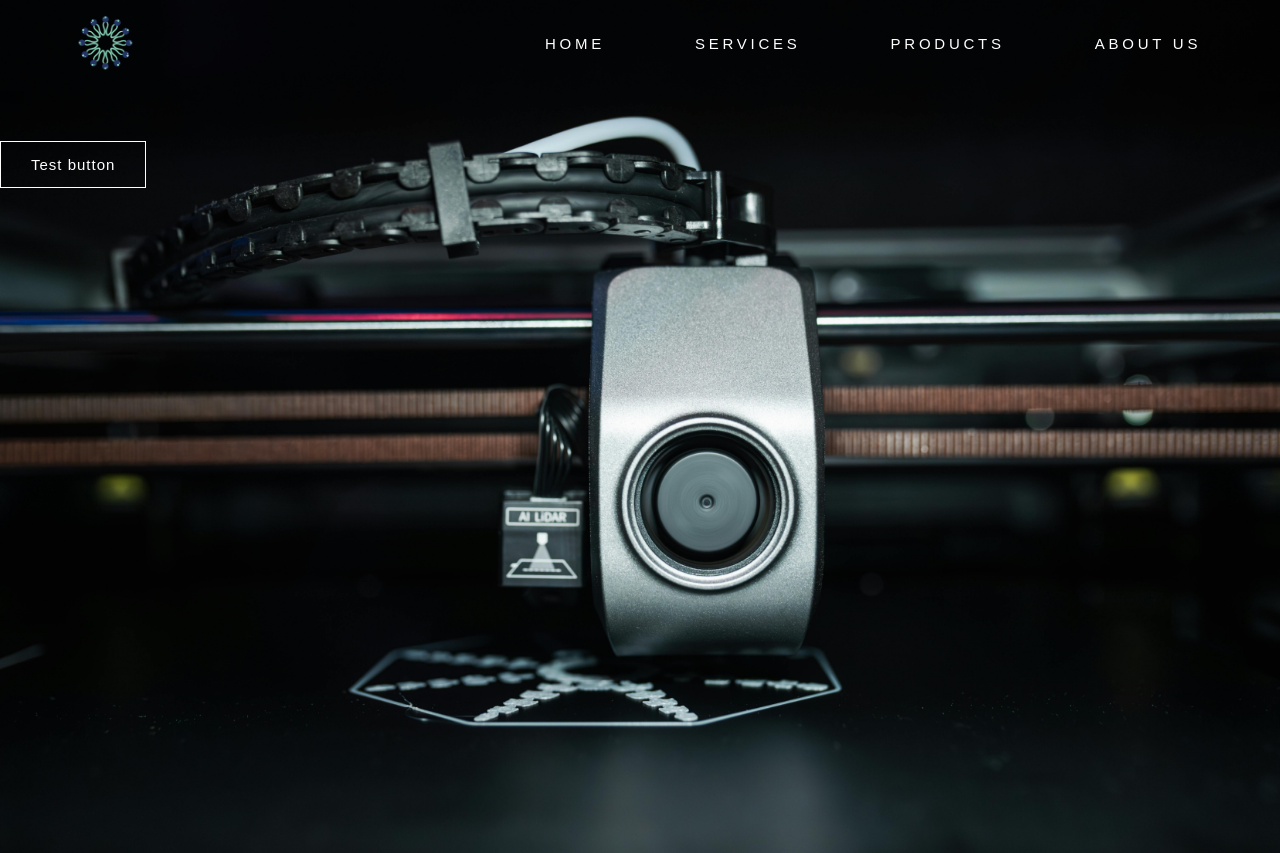
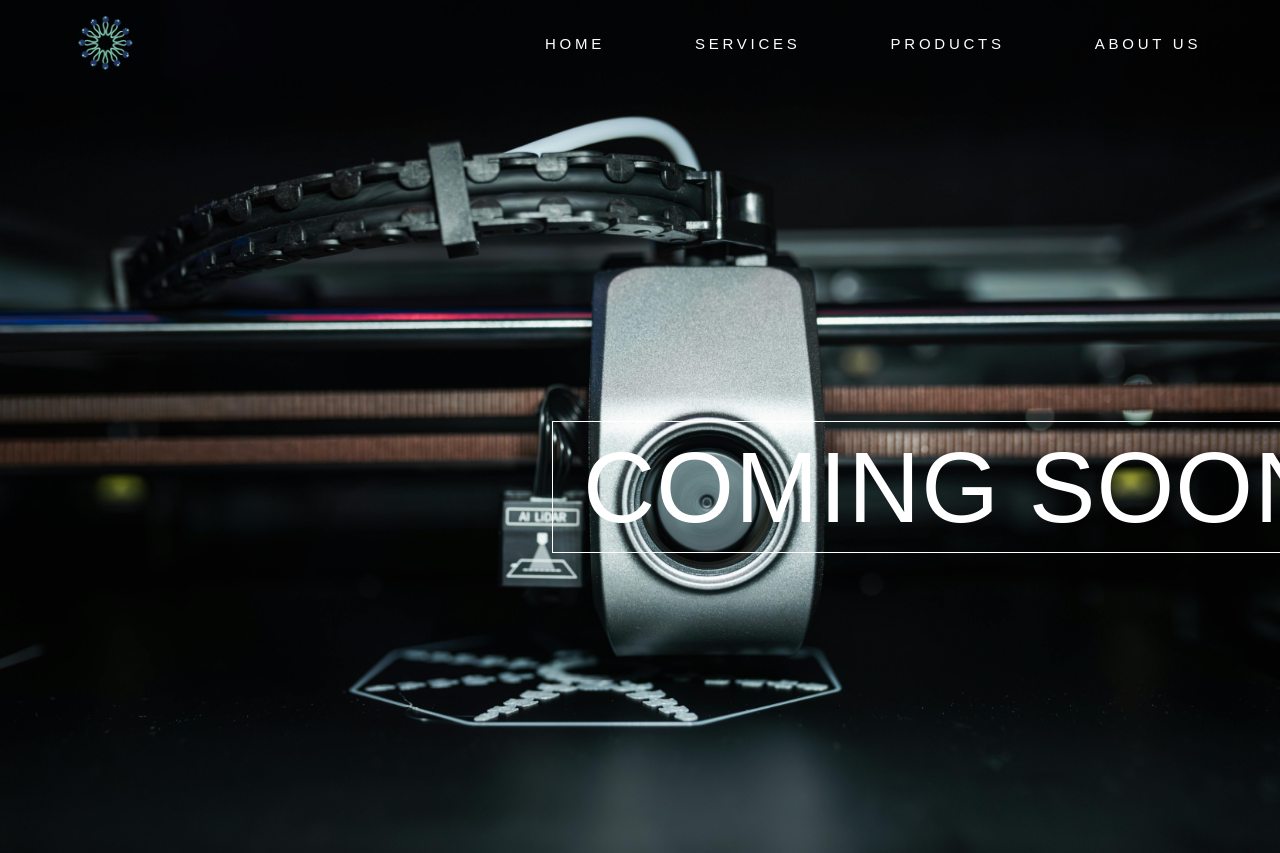
Before and after one commit to anuragsingh7746/etmn-frontend, a React (Vite) app: page / in a window 1280 px wide. Shown: the top 853 px of the page. Built offline with nearby package versions, Linux system fonts and the light colour scheme.

Commit message:
add: coming soon button

```diff
--- a/src/components/Hero.jsx
+++ b/src/components/Hero.jsx
@@ -4,7 +4,7 @@ const Hero = () => {
 
     return (
         <section>
-            <button className="button">Test button</button>
+            <button className="button test">COMING SOON</button>
             <img className="landing_image" src="images/dark-bg.jpg" />
         </section>
     );
--- a/src/css/Hero.css
+++ b/src/css/Hero.css
@@ -6,3 +6,13 @@
     left: 0;
     z-index: -1;
 }
+
+.test {
+    position: absolute;
+    top: ;
+    left: 552px;
+    top: 280px;
+    font-size: 100px;
+    font-weight: 2;
+    margin: 0px;
+}
```
